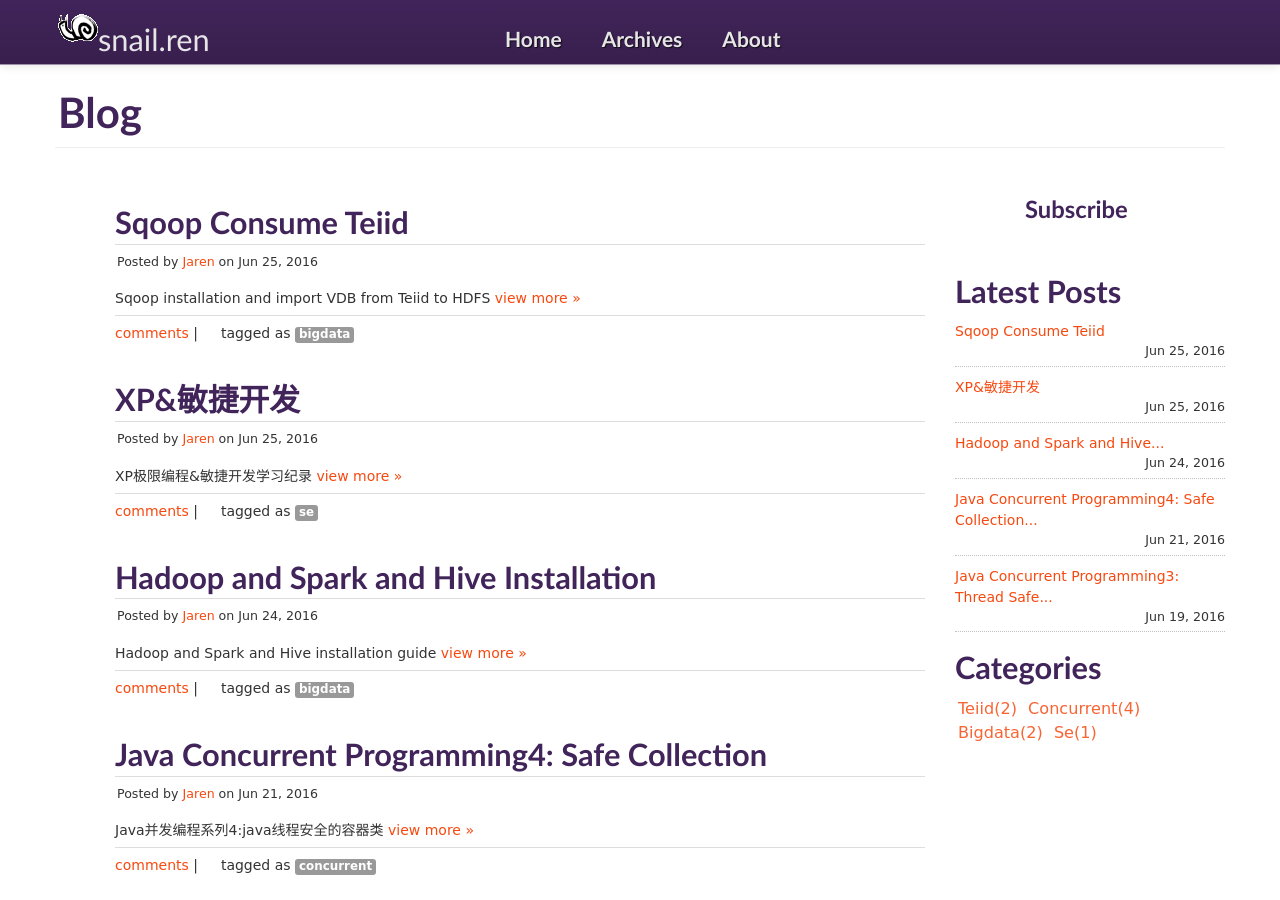
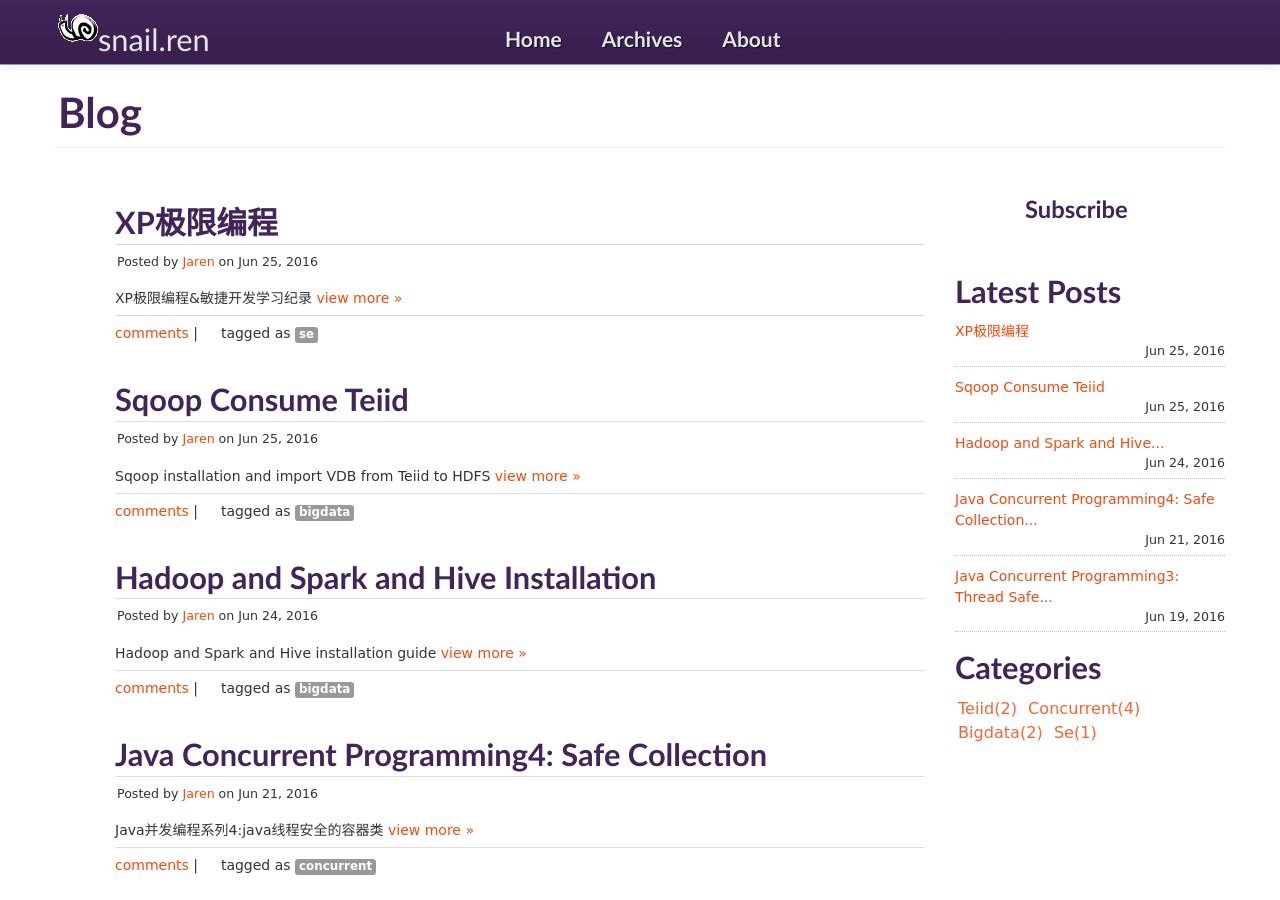
Before and after one commit to SnailJie/SnailJie.github.io, a Jekyll site: the page built from index.html, in a window 1280 px wide and 900 px high. Built offline with Jekyll 4.4.1, drawn with Linux system fonts in a browser that asks for light colours; the list of posts is cut into pages by our own code; comment, search, counter and statistics services are not loaded; grey boxes are pictures that could not be loaded.

Commit message:
deploy new post

```diff
--- a/_posts/2016-06-25-XP.md
+++ b/_posts/2016-06-25-XP.md
@@ -1,7 +1,7 @@
 ---
 layout: blog
-title:  "XP&敏捷开发  "
-date:   2016-06-25 10:00:00
+title:  "XP极限编程  "
+date:   2016-06-25 11:00:00
 categories: se
 permalink: /java-concurrent programming
 author: Jaren
@@ -12,9 +12,14 @@ excerpt: XP极限编程&敏捷开发学习纪录
 * Table of contents
 {:toc}
 
+
+
+
+
 ## XP团队组成
 
-  ![JMM]({{ site.baseurl }}/assets/blog/XP.png)
+
+ ![JMM]({{ site.baseurl }}/assets/blog/XP.png)
 
 ## 项目相关环境
 * 利益相关者：与PM一样，对项目进行管理
```
Also changed, not shown: 1 other file.
